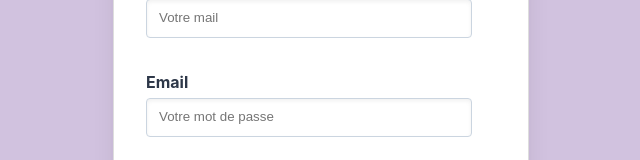
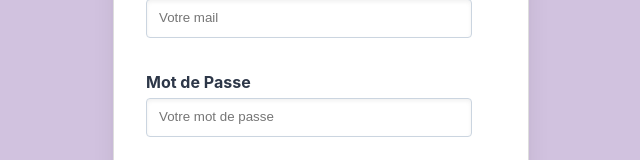
Before and after one commit to herilion/MyNduleStreamingReact, a React (Vite) app: page / in a window 1280 px wide. Both pictures are taken after a click on the button "Se connecter". Shown: the part 306-466 px from the top of the page, without its empty margins (319-959 px from the left). Built offline with nearby package versions, Linux system fonts and the light colour scheme.

Commit message:
Update pass word

```diff
--- a/package.json
+++ b/package.json
@@ -9,6 +9,7 @@
     "preview": "vite preview"
   },
   "dependencies": {
+    "axios": "^0.27.2",
     "react": "^18.2.0",
     "react-dom": "^18.2.0",
     "react-google-login": "^5.2.2"
--- a/src/composants/Login.jsx
+++ b/src/composants/Login.jsx
@@ -73,7 +73,7 @@ const Login = () => {
                 <div><input placeholder='Votre mail' type="text" className='input' /></div>
             </div>
             <div className='inputGroup'>
-                <label htmlFor="email" className='label'>Email</label>
+                <label htmlFor="email" className='label'>Mot de Passe</label>
                 <div><input placeholder='Votre mot de passe' type="text" className='input' /></div>
             </div>
             <div className='buttonContain'>
```
Also changed, not shown: 1 other file (tests, documents, lock files or other folders).
